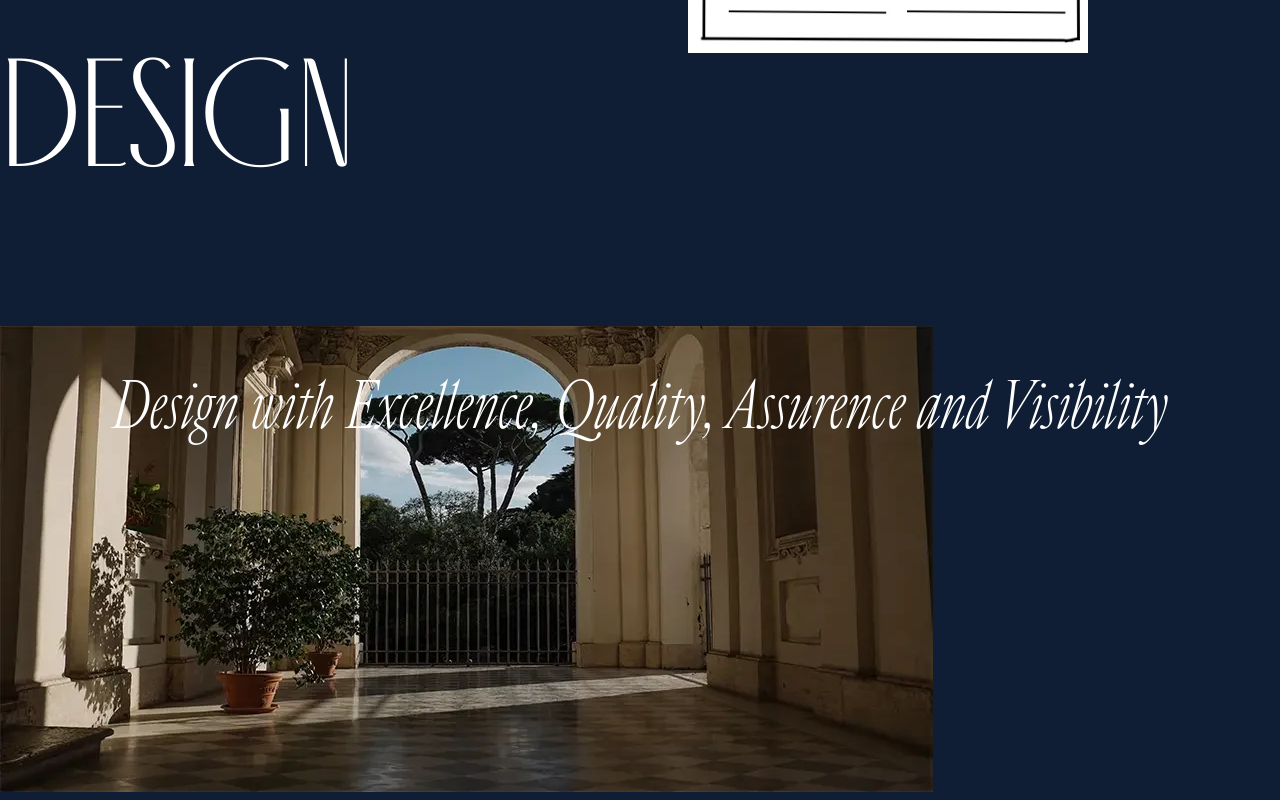
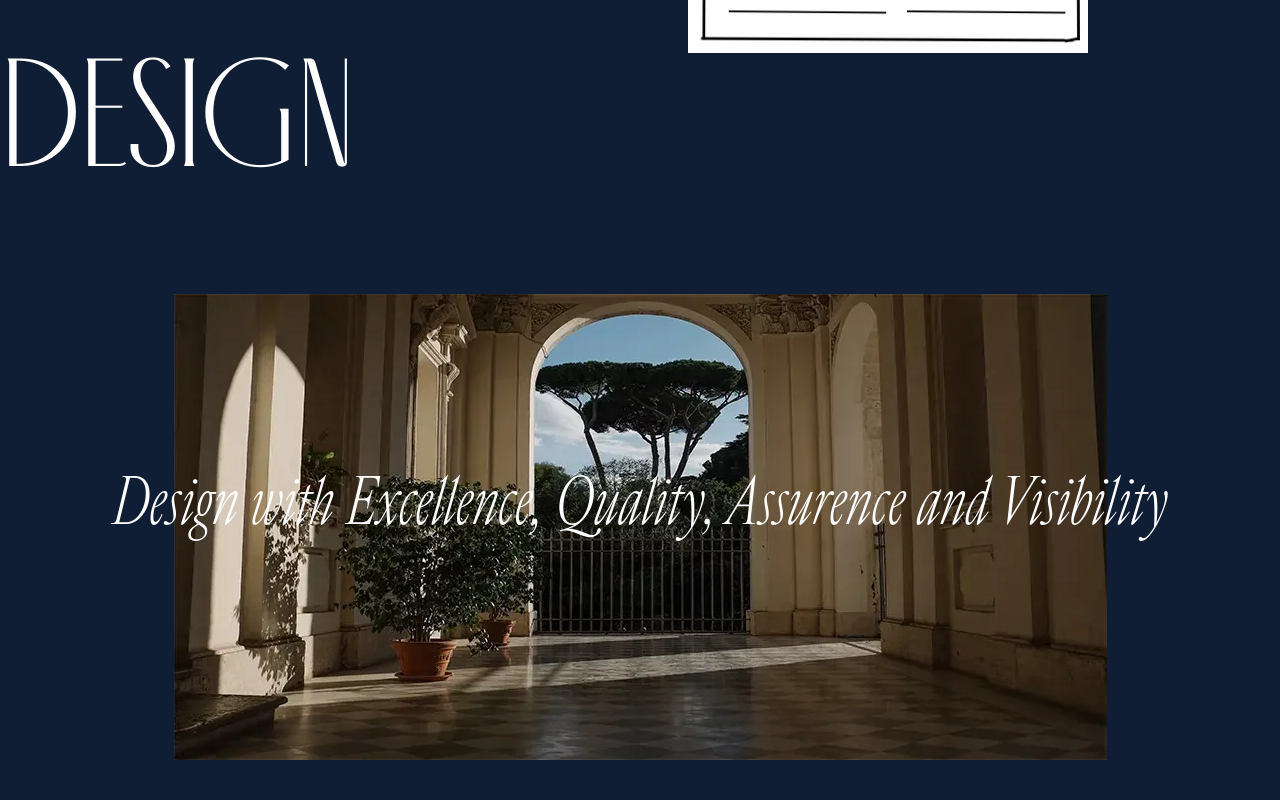
Before and after one commit to ahmedrimon/anonno--portfolio, a Next.js app: page / in a window 1280 px wide. Shown: the part 1821-2621 px from the top of the page. Built offline with nearby package versions, Linux system fonts and the light colour scheme.

Commit message:
nothing new

```diff
--- a/components/Design/Design.tsx
+++ b/components/Design/Design.tsx
@@ -5,16 +5,16 @@ export default function Design() {
      return <section className="text-white bg-[#0F1E34] max-[1925px]:h-[100vh]">
           <h1 className="font-antiga uppercase font-normal text-[12vw]">Design</h1>
           <div className="flex justify-center">
-               <h1 className="font-cardinal font-normal text-[5vw] mt-[8rem] absolute z-10">Design with Excellence, Quality, Assurence and Visibility</h1>
+               <h1 className="font-cardinal font-normal text-[5vw] mt-[14rem] absolute z-10">Design with Excellence, Quality, Assurence and Visibility</h1>
           </div>
-          <div className="absolute z-0 mt-[6rem]">
+          <div style={{ display: 'flex', justifyContent: 'center', alignItems: 'center' }} className="mt-[4rem]">
                <Image
-                    className="flex justify-center items-center"
+                    // className="flex justify-center items-center"
                     src={r}
                     alt="Picture of the art"
                     width={933}
                     height={466}
-                    priority={true}
+                    priority
                />
           </div>
      </section>
--- a/components/Hero/Hero.tsx
+++ b/components/Hero/Hero.tsx
@@ -19,6 +19,7 @@ export default function Hero() {
                               alt="Picture of the art"
                               width={200}
                               height={300}
+                              priority
                          />
                     </div>
                </main>
--- a/components/Screen/Screen.tsx
+++ b/components/Screen/Screen.tsx
@@ -12,7 +12,7 @@ export default function Screen() {
                     <h3 className="font-graphik font-bold text-[16px] leading-6 uppercase">First start Figma to sketch file and see what's the different file and structure uses. how it real life happens</h3>
                </div>
                <div className="flex justify-end w-[50%]">
-                    <Image src={prototype} alt="prototyping image" width={400} height={400} priority={true} />
+                    <Image src={prototype} alt="prototyping image" width={400} height={400} priority />
                </div>
           </section>
      </section>
```
